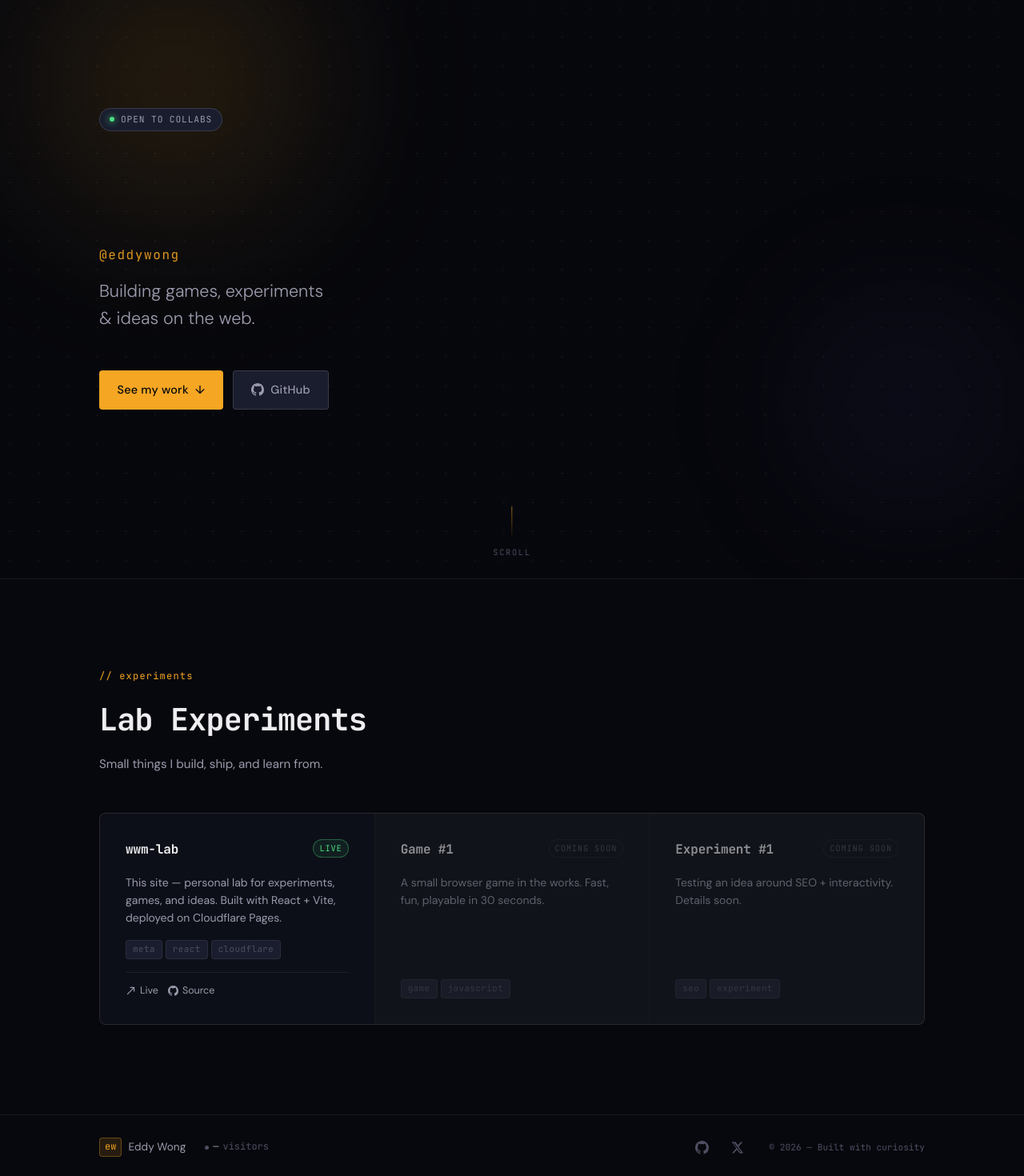
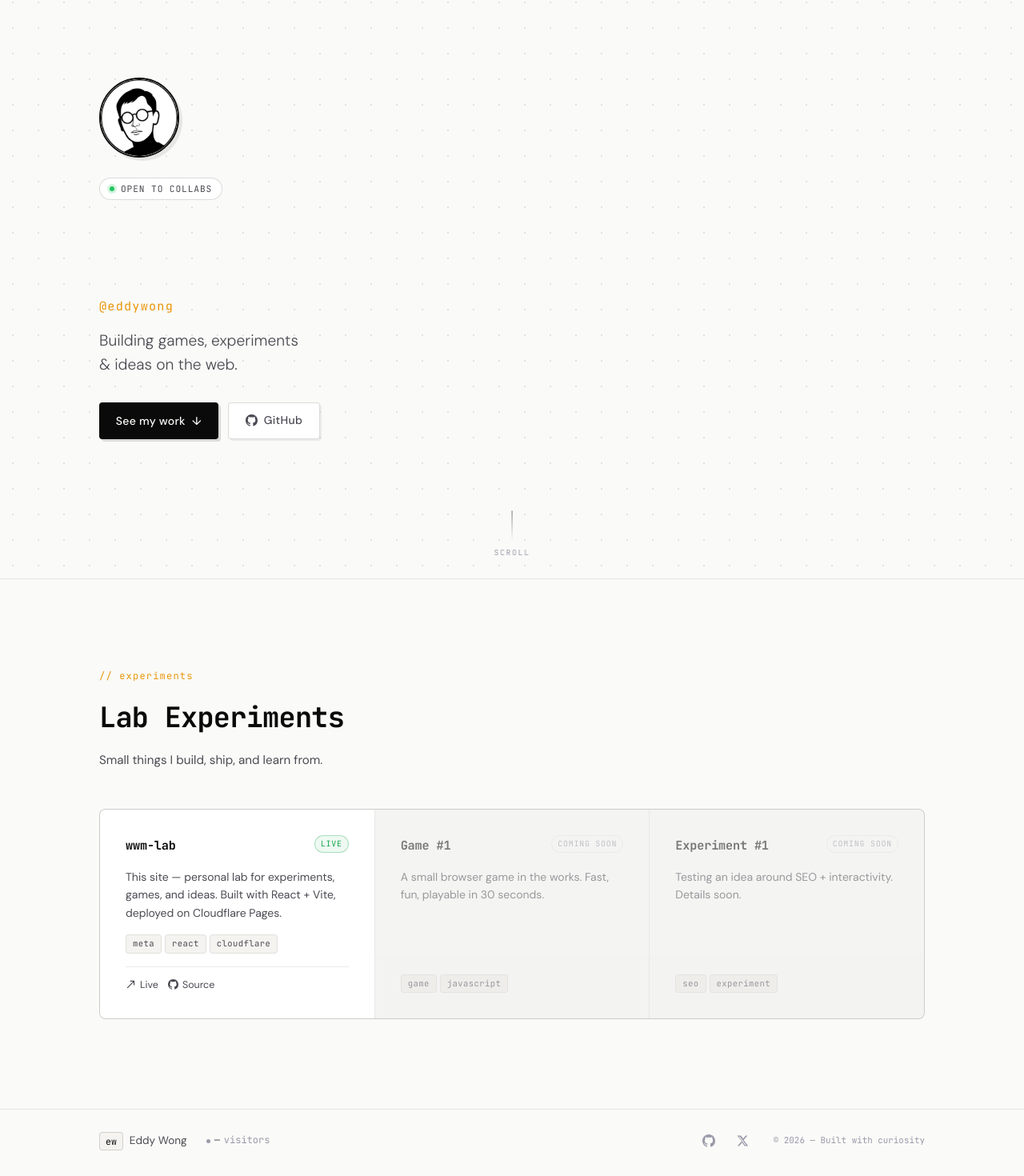
Before and after one commit to eddywong888/wwm-lab, a React (Vite) app: page / in a window 1280 px wide. Shown: the part 77-1547 px from the top of the page at 80% size. Built offline with nearby package versions, Linux system fonts and the light colour scheme; no server answers.

Commit message:
White theme redesign: ink-on-paper aesthetic, avatar added

```diff
--- a/src/App.css
+++ b/src/App.css
@@ -1,4 +1,4 @@
-/* ─── Site Footer ─── */
+/* ─── Site Footer — Ink on Paper ─── */
 .site-footer {
   border-top: 1px solid var(--border);
   padding: var(--s5) 0;
@@ -29,12 +29,12 @@
 
 .site-footer__mono {
   font-family: var(--font-mono);
-  font-size: 0.75rem;
-  color: var(--amber);
-  background: var(--amber-dim);
-  border: 1px solid var(--amber-glow);
+  font-size: 0.72rem;
+  color: var(--text-1);
+  background: var(--bg-1);
+  border: 1.5px solid var(--border-2);
   border-radius: var(--radius);
-  padding: 1px 6px;
+  padding: 1px 7px;
 }
 
 .site-footer__right {
@@ -45,7 +45,7 @@
 
 .site-footer__copy {
   font-family: var(--font-mono);
-  font-size: 0.7rem;
+  font-size: 0.68rem;
   color: var(--text-3);
   white-space: nowrap;
 }
--- a/src/components/Hero.css
+++ b/src/components/Hero.css
@@ -1,4 +1,4 @@
-/* ─── Hero ─── */
+/* ─── Hero — Ink on Paper ─── */
 
 .hero {
   position: relative;
@@ -7,11 +7,12 @@
   flex-direction: column;
   justify-content: center;
   overflow: hidden;
+  background: var(--bg);
   --mx: 0deg;
   --my: 0deg;
 }
 
-/* ── Dot grid ── */
+/* ── Ink dot grid ── */
 .hero-grid {
   position: absolute;
   inset: 0;
@@ -21,67 +22,83 @@
 .hero-grid__dots {
   position: absolute;
   inset: 0;
-  background-image: radial-gradient(circle, rgba(255,255,255,0.12) 1px, transparent 1px);
-  background-size: 36px 36px;
-  animation: grid-breathe 8s ease-in-out infinite;
-}
-
-.hero-grid__scanline {
-  position: absolute;
-  inset: 0;
-  background: linear-gradient(
-    to bottom,
-    transparent 50%,
-    rgba(0,0,0,0.03) 50%
-  );
-  background-size: 100% 4px;
-  opacity: 0.4;
+  background-image: radial-gradient(circle, rgba(0,0,0,0.10) 1px, transparent 1px);
+  background-size: 32px 32px;
+  animation: grid-breathe 10s ease-in-out infinite;
 }
 
 @keyframes grid-breathe {
-  0%, 100% { opacity: 0.35; transform: scale(1); }
-  50%       { opacity: 0.55; transform: scale(1.015); }
+  0%, 100% { opacity: 0.6; }
+  50%       { opacity: 1; }
 }
 
-/* ── Blobs ── */
-.hero-blob {
-  position: absolute;
-  border-radius: 50%;
-  filter: blur(90px);
-  pointer-events: none;
-}
-.hero-blob--a {
-  width: 520px; height: 520px;
-  background: radial-gradient(circle, rgba(245,166,35,0.18) 0%, transparent 70%);
-  top: -120px; left: -100px;
-  animation: blob-drift-a 14s ease-in-out infinite;
-}
-.hero-blob--b {
-  width: 380px; height: 380px;
-  background: radial-gradient(circle, rgba(100,80,200,0.12) 0%, transparent 70%);
-  bottom: 0; right: -80px;
-  animation: blob-drift-b 18s ease-in-out infinite;
-}
-
-@keyframes blob-drift-a {
-  0%, 100% { transform: translate(0, 0); }
-  40%       { transform: translate(60px, 40px); }
-  70%       { transform: translate(-30px, 70px); }
-}
-@keyframes blob-drift-b {
-  0%, 100% { transform: translate(0, 0); }
-  50%       { transform: translate(-50px, -40px); }
-}
-
-/* ── Content ── */
+/* ── Layout ── */
 .hero-content {
   position: relative;
   z-index: 1;
+  display: flex;
+  align-items: center;
+  justify-content: space-between;
+  gap: var(--s8);
   padding-top: var(--s8);
   padding-bottom: var(--s8);
 }
 
-/* Status pill */
+.hero-left {
+  flex: 1;
+  max-width: 560px;
+}
+
+.hero-right {
+  flex-shrink: 0;
+  display: flex;
+  align-items: center;
+  justify-content: center;
+}
+
+@media (max-width: 768px) {
+  .hero-right { display: none; }
+  .hero-content { flex-direction: column; align-items: flex-start; gap: var(--s6); }
+}
+
+/* ── Decorative bg text ── */
+.hero-bg-text {
+  font-family: var(--font-mono);
+  font-size: clamp(5rem, 12vw, 9rem);
+  font-weight: 700;
+  line-height: 0.9;
+  letter-spacing: -0.04em;
+  color: transparent;
+  -webkit-text-stroke: 1.5px rgba(0,0,0,0.08);
+  text-align: right;
+  user-select: none;
+  animation: fade-up 0.8s var(--ease) 0.4s both;
+}
+
+/* ── Avatar ── */
+.hero-avatar-wrap {
+  margin-bottom: var(--s5);
+  animation: fade-up 0.5s var(--ease) both;
+}
+
+.hero-avatar {
+  width: 100px;
+  height: 100px;
+  border-radius: 50%;
+  border: 2px solid var(--text-1);
+  object-fit: cover;
+  object-position: center top;
+  display: block;
+  box-shadow: 4px 4px 0 rgba(0,0,0,0.08);
+  transition: box-shadow 0.2s var(--ease), transform 0.2s var(--ease);
+}
+
+.hero-avatar:hover {
+  transform: translate(-2px, -2px);
+  box-shadow: 6px 6px 0 rgba(0,0,0,0.12);
+}
+
+/* ── Status pill ── */
 .hero-status {
   display: inline-flex;
   align-items: center;
@@ -90,44 +107,44 @@
   border: 1px solid var(--border-2);
   border-radius: 100px;
   padding: var(--s1) var(--s3);
-  margin-bottom: var(--s6);
+  margin-bottom: var(--s5);
   font-family: var(--font-mono);
   font-size: 0.7rem;
   letter-spacing: 0.08em;
   text-transform: uppercase;
   color: var(--text-2);
-  animation: fade-up 0.6s var(--ease) both;
+  animation: fade-up 0.5s var(--ease) 0.06s both;
 }
+
 .hero-status__dot {
   width: 6px; height: 6px;
   border-radius: 50%;
-  background: #4ade80;
-  box-shadow: 0 0 6px #4ade80;
+  background: #22c55e;
+  box-shadow: 0 0 0 0 rgba(34,197,94,0.5);
   animation: pulse-green 2.5s ease-in-out infinite;
 }
 
 @keyframes pulse-green {
-  0%, 100% { box-shadow: 0 0 4px #4ade80; }
-  50%       { box-shadow: 0 0 12px #4ade80, 0 0 20px rgba(74,222,128,0.4); }
+  0%, 100% { box-shadow: 0 0 0 0 rgba(34,197,94,0.5); }
+  50%       { box-shadow: 0 0 0 5px rgba(34,197,94,0); }
 }
 
-/* Name */
+/* ── Name ── */
 .hero-name-wrap {
-  animation: fade-up 0.6s var(--ease) 0.08s both;
+  animation: fade-up 0.5s var(--ease) 0.1s both;
   margin-bottom: var(--s4);
 }
 
 .hero-name {
   font-family: var(--font-mono);
-  font-size: clamp(3rem, 8vw, 7rem);
+  font-size: clamp(2.8rem, 7vw, 5.5rem);
   font-weight: 700;
   line-height: 1;
   letter-spacing: -0.03em;
-  background: linear-gradient(135deg, #fff 30%, var(--amber-text) 100%);
+  background: linear-gradient(135deg, #0a0a0a 0%, #3a3a4a 100%);
   -webkit-background-clip: text;
   -webkit-text-fill-color: transparent;
   background-clip: text;
-  filter: drop-shadow(0 0 40px var(--amber-glow));
   display: inline-block;
 }
 
@@ -135,94 +152,92 @@
   display: inline-block;
   animation: char-land 0.5s var(--ease) both;
 }
-.hero-name__char:nth-child(n) { animation-delay: calc(var(--i, 0) * 0.04s); }
 
 @keyframes char-land {
-  from { opacity: 0; transform: translateY(-12px); }
+  from { opacity: 0; transform: translateY(-10px); }
   to   { opacity: 1; transform: translateY(0); }
 }
 
 .hero-handle {
   font-family: var(--font-mono);
-  font-size: clamp(0.85rem, 1.5vw, 1rem);
+  font-size: clamp(0.8rem, 1.4vw, 0.95rem);
   color: var(--amber);
-  letter-spacing: 0.1em;
+  letter-spacing: 0.08em;
   margin-top: var(--s2);
-  opacity: 0.9;
 }
 
-/* Tagline */
+/* ── Tagline ── */
 .hero-tagline {
-  font-size: clamp(1.05rem, 2.2vw, 1.35rem);
+  font-size: clamp(1rem, 2vw, 1.2rem);
   font-weight: 300;
   color: var(--text-2);
   line-height: 1.55;
-  max-width: 480px;
-  margin-bottom: var(--s7);
-  animation: fade-up 0.6s var(--ease) 0.22s both;
+  max-width: 420px;
+  margin-bottom: var(--s6);
+  animation: fade-up 0.5s var(--ease) 0.2s both;
 }
 .hero-tagline__br { display: none; }
+@media (min-width: 600px) { .hero-tagline__br { display: block; } }
 
-@media (min-width: 600px) {
-  .hero-tagline__br { display: block; }
-}
-
-/* CTA buttons */
+/* ── Buttons ── */
 .hero-cta {
   display: flex;
   flex-wrap: wrap;
   gap: var(--s3);
-  animation: fade-up 0.6s var(--ease) 0.34s both;
+  animation: fade-up 0.5s var(--ease) 0.28s both;
 }
 
 .btn {
   display: inline-flex;
   align-items: center;
   gap: var(--s2);
-  padding: 0.7rem 1.4rem;
+  padding: 0.65rem 1.3rem;
   border-radius: var(--radius);
-  font-size: 0.9rem;
+  font-size: 0.875rem;
   font-weight: 500;
   letter-spacing: 0.02em;
-  transition: transform 0.18s var(--ease), box-shadow 0.18s var(--ease), background 0.18s;
+  transition: transform 0.18s var(--ease), box-shadow 0.18s var(--ease), background 0.18s, color 0.18s;
 }
 
 .btn--primary {
-  background: var(--amber);
-  color: #07080d;
-  box-shadow: 0 0 0 0 var(--amber-glow);
+  background: #0a0a0a;
+  color: #fafaf8;
+  box-shadow: 3px 3px 0 rgba(0,0,0,0.12);
 }
 .btn--primary:hover {
-  transform: translateY(-2px);
-  box-shadow: 0 6px 30px var(--amber-glow);
+  transform: translate(-2px, -2px);
+  box-shadow: 5px 5px 0 rgba(0,0,0,0.15);
 }
-.btn--primary:active { transform: translateY(0); }
+.btn--primary:active {
+  transform: translate(0, 0);
+  box-shadow: 1px 1px 0 rgba(0,0,0,0.12);
+}
 
 .btn__arrow {
   display: inline-block;
   transition: transform 0.25s var(--ease);
 }
-.btn--primary:hover .btn__arrow {
-  transform: translateY(3px);
-}
+.btn--primary:hover .btn__arrow { transform: translateY(3px); }
 
 .btn--ghost {
-  border: 1px solid var(--border-2);
+  border: 1.5px solid var(--border-2);
   color: var(--text-2);
   background: var(--surface);
+  box-shadow: 2px 2px 0 rgba(0,0,0,0.06);
 }
 .btn--ghost:hover {
-  border-color: rgba(255,255,255,0.22);
+  border-color: #0a0a0a;
   color: var(--text-1);
-  transform: translateY(-2px);
+  transform: translate(-2px, -2px);
+  box-shadow: 4px 4px 0 rgba(0,0,0,0.1);
 }
 
 .btn__icon {
-  width: 16px; height: 16px;
+  width: 15px; height: 15px;
   flex-shrink: 0;
 }
 
-/* Scroll cue */
+/* ── Scroll cue ── */
 .hero-scroll-cue {
   position: absolute;
   bottom: var(--s5);
@@ -239,27 +254,27 @@
 .hero-scroll-cue__line {
   display: block;
   width: 1px;
-  height: 40px;
-  background: linear-gradient(to bottom, var(--amber), transparent);
+  height: 36px;
+  background: linear-gradient(to bottom, #0a0a0a, transparent);
   animation: line-pulse 2s ease-in-out infinite;
 }
 
 .hero-scroll-cue__label {
   font-family: var(--font-mono);
-  font-size: 0.65rem;
-  letter-spacing: 0.16em;
+  font-size: 0.6rem;
+  letter-spacing: 0.18em;
   text-transform: uppercase;
   color: var(--text-3);
 }
 
 @keyframes line-pulse {
-  0%, 100% { transform: scaleY(1); opacity: 0.6; }
-  50%       { transform: scaleY(1.3); opacity: 1; }
+  0%, 100% { transform: scaleY(1); opacity: 0.5; }
+  50%       { transform: scaleY(1.2); opacity: 1; }
 }
 
 /* ── Entry animations ── */
 @keyframes fade-up {
-  from { opacity: 0; transform: translateY(20px); }
+  from { opacity: 0; transform: translateY(16px); }
   to   { opacity: 1; transform: translateY(0); }
 }
 @keyframes fade-in {
--- a/src/components/Hero.tsx
+++ b/src/components/Hero.tsx
@@ -8,14 +8,13 @@ export default function Hero() {
 
   const heroRef = useRef<HTMLElement>(null);
 
-  /* Parallax tilt on mouse move */
   useEffect(() => {
     const el = heroRef.current;
     if (!el) return;
     const onMove = (e: MouseEvent) => {
       const { innerWidth: w, innerHeight: h } = window;
-      const x = (e.clientX / w - 0.5) * 18;
-      const y = (e.clientY / h - 0.5) * 10;
+      const x = (e.clientX / w - 0.5) * 10;
+      const y = (e.clientY / h - 0.5) * 6;
       el.style.setProperty('--mx', `${x}deg`);
       el.style.setProperty('--my', `${-y}deg`);
     };
@@ -25,17 +24,24 @@ export default function Hero() {
 
   return (
     <section className="hero" ref={heroRef} aria-label="Introduction">
-      {/* Animated dot-grid background */}
+      {/* Ink dot grid */}
       <div className="hero-grid" aria-hidden="true">
         <div className="hero-grid__dots" />
-        <div className="hero-grid__scanline" />
       </div>
 
-      {/* Ambient glow blobs */}
-      <div className="hero-blob hero-blob--a" aria-hidden="true" />
-      <div className="hero-blob hero-blob--b" aria-hidden="true" />
+      <div className="hero-content container">
+        <div className="hero-left">
+          {/* Avatar */}
+          <div className="hero-avatar-wrap" aria-hidden="true">
+            <img
+              src="/avatar.jpg"
+              className="hero-avatar"
+              alt="Eddy Wong"
+              width={120}
+              height={120}
+            />
+          </div>
 
-      <div className="hero-content container">
           {/* Status pill */}
           <div className="hero-status">
             <span className="hero-status__dot" />
@@ -80,6 +86,12 @@ export default function Hero() {
           </div>
         </div>
 
+        {/* Large decorative name — right side on desktop */}
+        <div className="hero-right" aria-hidden="true">
+          <span className="hero-bg-text">wwm<br/>lab</span>
+        </div>
+      </div>
+
       {/* Scroll cue */}
       <div className="hero-scroll-cue" aria-hidden="true">
         <span className="hero-scroll-cue__line" />
--- a/src/components/ProjectGrid.css
+++ b/src/components/ProjectGrid.css
@@ -1,8 +1,9 @@
-/* ─── Projects ─── */
+/* ─── Projects — Ink on Paper ─── */
 
 .projects {
   padding: var(--s9) 0;
   border-top: 1px solid var(--border);
+  background: var(--bg);
 }
 
 .projects__header {
@@ -20,7 +21,7 @@
 
 .projects__heading {
   font-family: var(--font-mono);
-  font-size: clamp(1.6rem, 3.5vw, 2.4rem);
+  font-size: clamp(1.5rem, 3.5vw, 2.2rem);
   font-weight: 700;
   color: var(--text-1);
   letter-spacing: -0.02em;
@@ -38,10 +39,10 @@
   display: grid;
   grid-template-columns: repeat(3, 1fr);
   gap: 1px;
-  border: 1px solid var(--border);
+  border: 1.5px solid rgba(0,0,0,0.12);
   border-radius: var(--radius-lg);
   overflow: hidden;
-  background: var(--border);
+  background: rgba(0,0,0,0.07);
 }
 
 @media (max-width: 860px) {
@@ -53,37 +54,24 @@
 
 /* ── Card ── */
 .project-card {
-  background: var(--bg-1);
+  background: var(--surface);
   padding: var(--s6);
   display: flex;
   flex-direction: column;
   gap: var(--s4);
-  transition: background 0.2s ease, transform 0.2s ease;
+  transition: background 0.2s ease, transform 0.2s ease, box-shadow 0.2s ease;
   position: relative;
-  overflow: hidden;
-}
-
-.project-card::before {
-  content: '';
-  position: absolute;
-  inset: 0;
-  background: linear-gradient(135deg, var(--amber-dim) 0%, transparent 60%);
-  opacity: 0;
-  transition: opacity 0.3s ease;
 }
 
 .project-card:hover {
-  background: var(--bg-2);
+  background: var(--bg);
   z-index: 1;
-  transform: translateY(-2px);
-  box-shadow: 0 8px 40px rgba(0,0,0,0.5);
-}
-.project-card:hover::before {
-  opacity: 1;
+  transform: translateY(-3px);
+  box-shadow: 0 8px 32px rgba(0,0,0,0.10), 4px 4px 0 rgba(0,0,0,0.06);
 }
 
 .project-card--dim {
-  opacity: 0.55;
+  opacity: 0.5;
 }
 .project-card--dim:hover {
   opacity: 0.75;
@@ -98,16 +86,15 @@
 
 .project-card__title {
   font-family: var(--font-mono);
-  font-size: 1rem;
+  font-size: 0.95rem;
   font-weight: 700;
   color: var(--text-1);
   letter-spacing: -0.01em;
-  position: relative;
 }
 
 .project-card__status {
   font-family: var(--font-mono);
-  font-size: 0.65rem;
+  font-size: 0.62rem;
   letter-spacing: 0.08em;
   text-transform: uppercase;
   padding: 2px 7px;
@@ -117,9 +104,9 @@
   flex-shrink: 0;
 }
 .project-card__status--live {
-  color: #4ade80;
-  border-color: rgba(74,222,128,0.35);
-  background: rgba(74,222,128,0.08);
+  color: #16a34a;
+  border-color: rgba(22,163,74,0.3);
+  background: rgba(22,163,74,0.07);
 }
 .project-card__status--wip {
   color: var(--amber);
@@ -147,9 +134,9 @@
 
 .project-card__tag {
   font-family: var(--font-mono);
-  font-size: 0.68rem;
-  color: var(--text-3);
-  background: var(--surface);
+  font-size: 0.66rem;
+  color: var(--text-2);
+  background: var(--bg-1);
   border: 1px solid var(--border);
   border-radius: var(--radius);
   padding: 2px 8px;
@@ -177,5 +164,5 @@
   flex-shrink: 0;
 }
 .project-card__link:hover {
-  color: var(--amber-text);
+  color: var(--text-1);
 }
--- a/src/components/SocialLinks.css
+++ b/src/components/SocialLinks.css
@@ -1,4 +1,4 @@
-/* ─── Social Links ─── */
+/* ─── Social Links — light theme ─── */
 .social-links {
   display: flex;
   align-items: center;
@@ -9,14 +9,14 @@
   display: flex;
   align-items: center;
   justify-content: center;
-  width: 32px; height: 32px;
+  width: 30px; height: 30px;
   color: var(--text-3);
   border-radius: var(--radius);
-  transition: color 0.18s ease, transform 0.18s ease;
+  transition: color 0.15s ease, transform 0.18s var(--ease);
 }
 
 .social-link svg {
-  width: 17px; height: 17px;
+  width: 16px; height: 16px;
 }
 
 .social-link:hover {
--- a/src/index.css
+++ b/src/index.css
@@ -1,25 +1,25 @@
-/* ─── Signal Lab — Global Styles ─── */
+/* ─── Ink on Paper — Global Styles ─── */
 
 :root {
   /* Palette */
-  --bg:          #07080d;
-  --bg-1:        #0d0f18;
-  --bg-2:        #12141f;
-  --surface:     #1a1d2e;
-  --surface-2:   #222540;
-  --border:      rgba(255,255,255,0.07);
-  --border-2:    rgba(255,255,255,0.13);
+  --bg:          #fafaf8;
+  --bg-1:        #f4f3ef;
+  --bg-2:        #eeecea;
+  --surface:     #ffffff;
+  --surface-2:   #f0efe9;
+  --border:      rgba(0,0,0,0.08);
+  --border-2:    rgba(0,0,0,0.14);
 
-  /* Amber signal accent */
-  --amber:       #f5a623;
-  --amber-dim:   rgba(245,166,35,0.13);
-  --amber-glow:  rgba(245,166,35,0.32);
-  --amber-text:  #ffc14d;
+  /* Amber accent — darker for white bg contrast */
+  --amber:       #e8960a;
+  --amber-dim:   rgba(232,150,10,0.10);
+  --amber-glow:  rgba(232,150,10,0.25);
+  --amber-text:  #c47d00;
 
   /* Text */
-  --text-1:      #eeedf0;
-  --text-2:      #9b9bad;
-  --text-3:      #4e4e62;
+  --text-1:      #0a0a0a;
+  --text-2:      #4a4a52;
+  --text-3:      #9a9aaa;
 
   /* Type */
   --font-mono:   'JetBrains Mono', 'Fira Code', monospace;
@@ -43,6 +43,8 @@
 
   /* Motion */
   --ease: cubic-bezier(0.16, 1, 0.3, 1);
+
+  color-scheme: light;
 }
 
 /* ── Reset ── */
```
Also changed, not shown: .claude/settings.local.json (added), public/avatar.jpg (added). Lines whose indentation alone changed are shown as unchanged.
